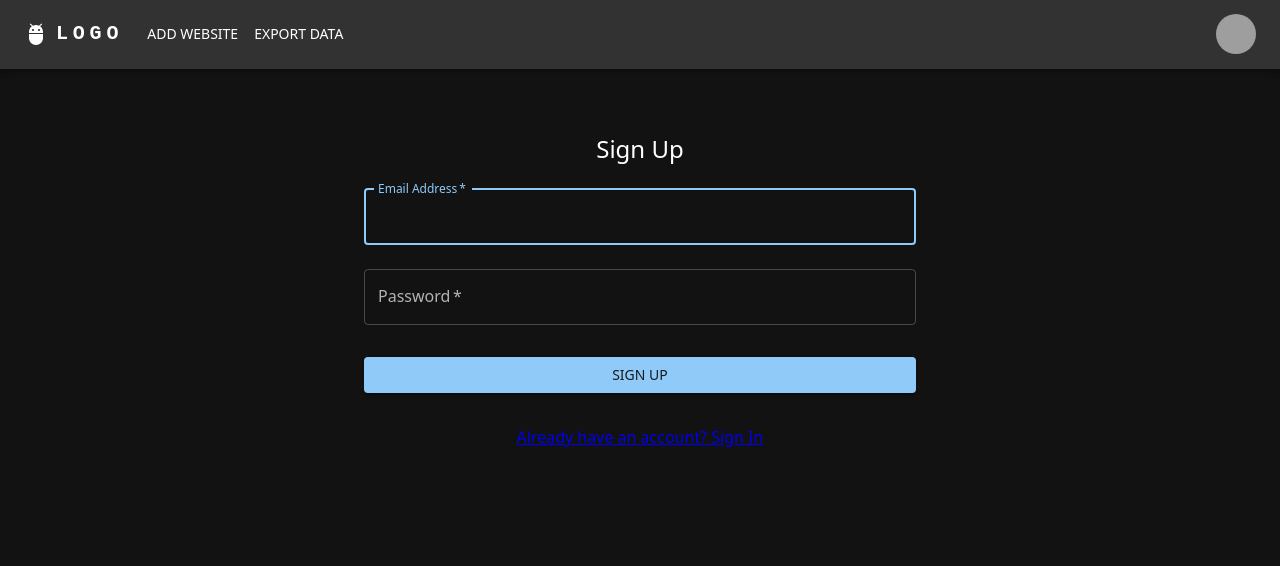
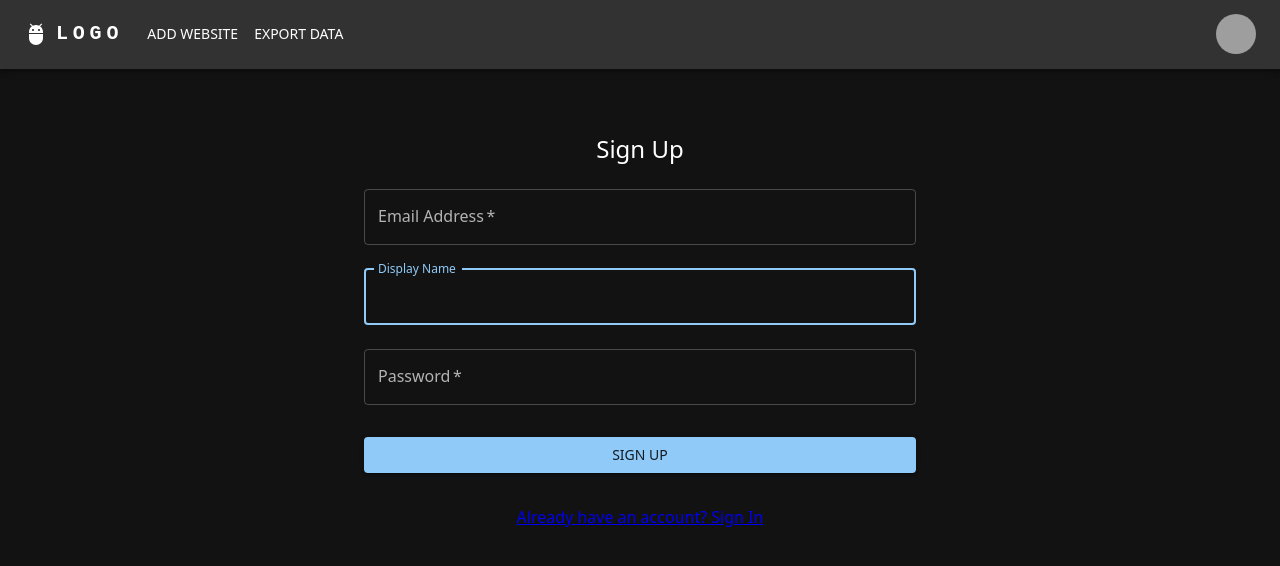
Before and after one commit to frederik-lunde/pingify, a React (Vite) app in the folder client/: page /register in a window 1280 px wide. Shown: the top 566 px of the page. Built offline with nearby package versions, Linux system fonts and the light colour scheme; grey boxes are pictures that could not be loaded.

Commit message:
name field in register

```diff
--- a/client/src/pages/Register.tsx
+++ b/client/src/pages/Register.tsx
@@ -7,6 +7,7 @@ import { useAuth } from '../context/AuthContext';
 const Register: React.FC = () => {
   const [email, setEmail] = useState('');
   const [password, setPassword] = useState('');
+  const [name, setName] = useState('');
   const [error, setError] = useState('');
   const { register, loading } = useAuth();
   const navigate = useNavigate();
@@ -15,7 +16,7 @@ const Register: React.FC = () => {
     e.preventDefault();
 
     try {
-      await register(email, password);
+      await register(email, name, password);
       navigate('/');
     } catch (err) {
       setError('Registration failed');
@@ -51,6 +52,16 @@ const Register: React.FC = () => {
           />
           <TextField
             margin="normal"
+            fullWidth
+            id="name"
+            label="Display Name"
+            name="name"
+            autoFocus
+            value={name}
+            onChange={(e) => setName(e.target.value)}
+          />
+          <TextField
+            margin="normal"
             required
             fullWidth
             name="password"
```
